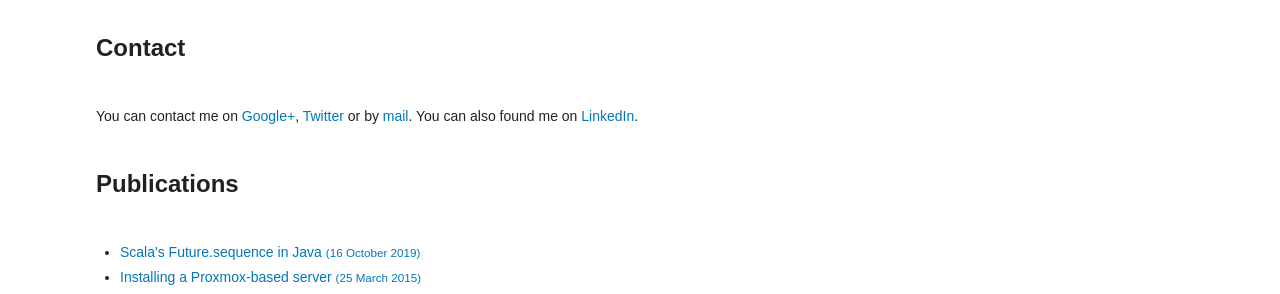
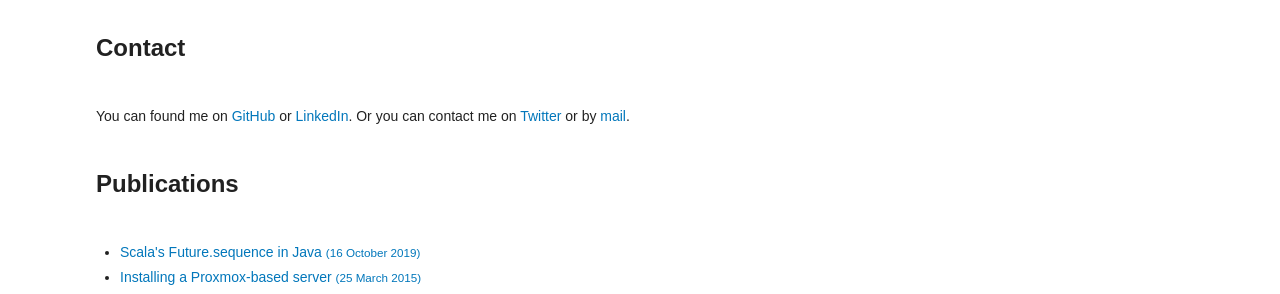
Before and after one commit to fmonniot/fmonniot.github.com, a Jekyll site: the page built from index.html, in a window 1280 px wide. Shown: the part 212-506 px from the top of the page. Built offline with Jekyll 4.4.1, drawn with Linux system fonts in a browser that asks for light colours; some web fonts are replaced; the list of posts is cut into pages by our own code.

Commit message:
Remove gplus

```diff
--- a/_config.yml
+++ b/_config.yml
@@ -24,7 +24,6 @@ author:
     email:    francois@monniot.eu
     github:   https://github.com/fmonniot
     twitter:  https://twitter.com/fmonniot
-    gplus:    https://plus.google.com/+FrançoisMonniot
     linkedin: https://linkedin.com/in/fmonniot
 
 name: François Monniot
--- a/index.html
+++ b/index.html
@@ -10,7 +10,8 @@ title: Home
 <section>
   <h1>Contact</h1>
   <p>
-  You can contact me on <a href="{{ site.author.gplus }}">Google+</a>, <a href="{{ site.author.twitter }}">Twitter</a> or by <a href="mailto:{{ site.author.email }}">mail</a>. You can also found me on <a href="{{ site.author.linkedin }}">LinkedIn</a>.
+    You can found me on <a href="{{ site.author.github }}">GitHub</a> or <a href="{{ site.author.linkedin }}">LinkedIn</a>.
+    Or you can contact me on <a href="{{ site.author.twitter }}">Twitter</a> or by <a href="mailto:{{ site.author.email }}">mail</a>.
   </p>
 </section>
 
```
